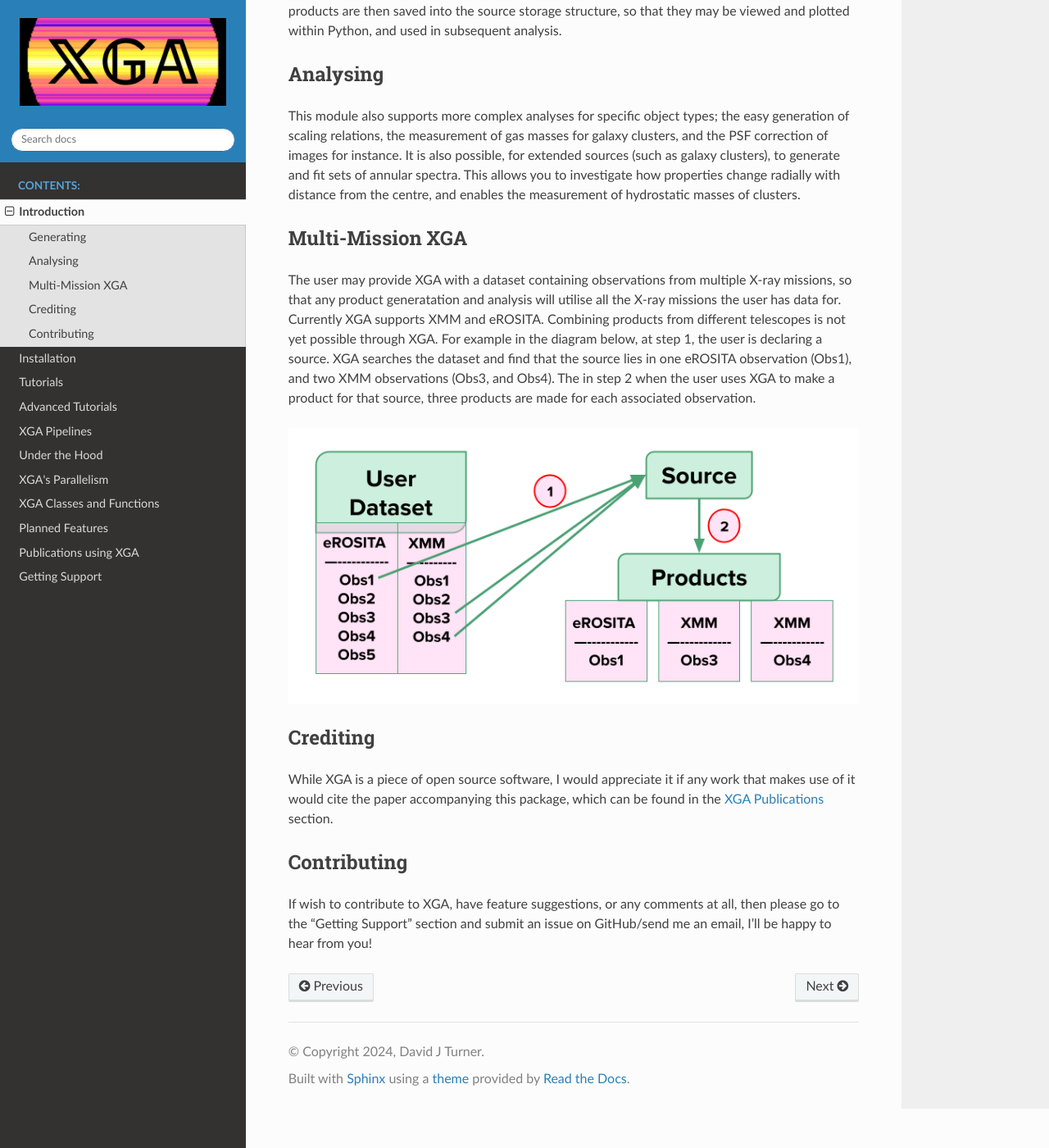
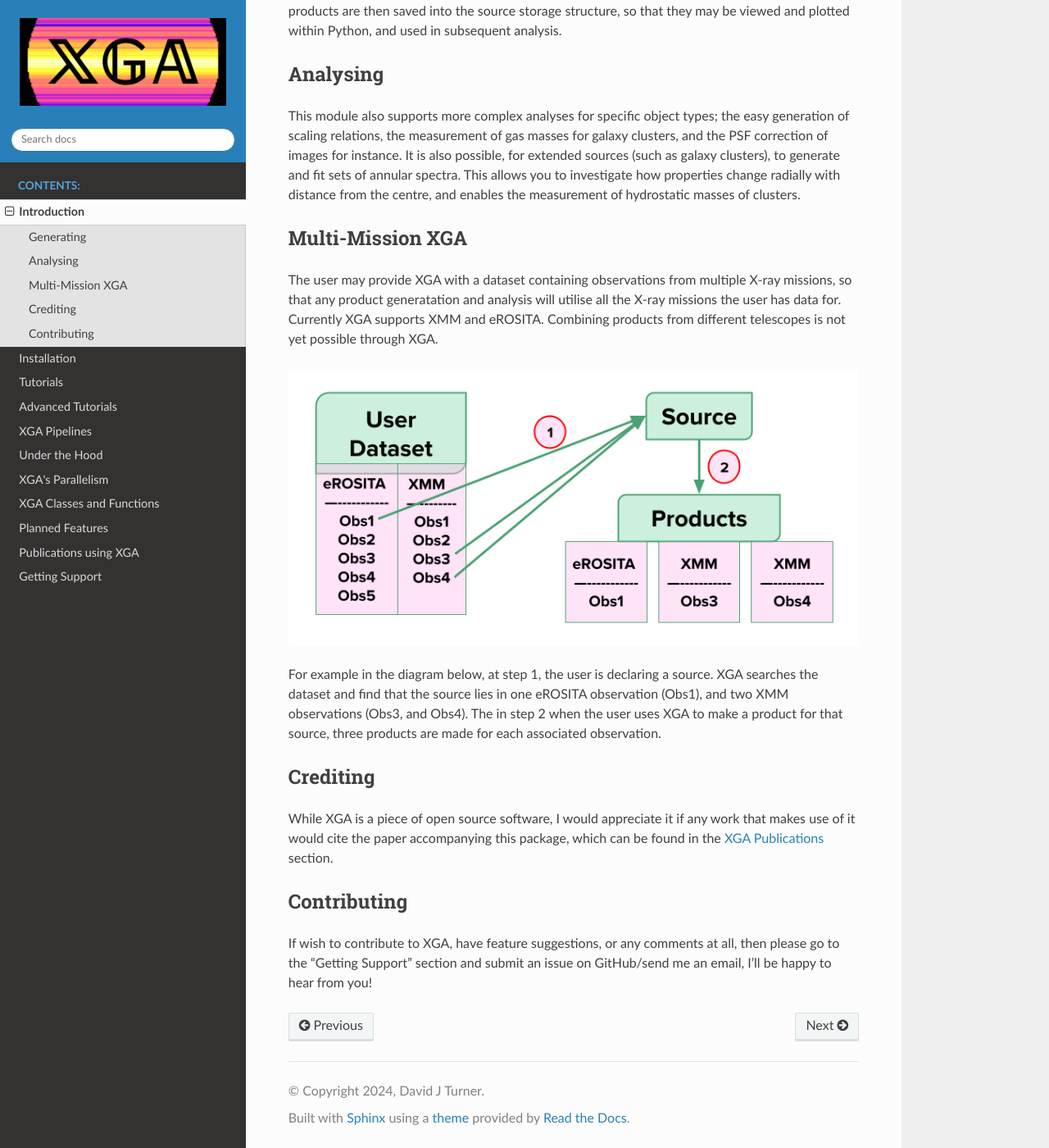
Before and after one commit to DavidT3/XGA, a Sphinx documentation site: the page built from docs/source/intro.rst, in a window 1280 px wide and 1400 px high, scrolled down 574 px. Shown: the whole window at 82% size. Built offline with Sphinx 7.4.7 and the Read the Docs theme 2.0.0, drawn with Linux system fonts in a browser that asks for light colours; pages that are not in the unit, such as notebooks, are missing from menus.

```diff
--- a/docs/source/install.rst
+++ b/docs/source/install.rst
@@ -2,13 +2,13 @@ Installing and Configuring XGA
 ==============
 
 This is a slightly more complex installation than many Python modules, but shouldn't be too difficult. If you're
-having issues feel free to contact me.
+having issues feel free to get in contact (see :doc:`Getting Help` section).
 
 Data Required For Using This Module
 -----------------------------------
 
-**This is very important** - Currently, to make use of this module, you **must** have access to cleaned XMM-Newton
-event lists, as XGA is not yet capable of producing them itself.
+**This is very important** - Currently, to make use of this module, you **must** have access to **either** cleaned XMM-Newton or eROSITA
+event lists. For aquiring and cleaning X-ray data, the Python module `DAXA https://github.com/DavidT3/DAXA`_. is recommended.
 
 Region Files
 ------------
--- a/docs/source/intro.rst
+++ b/docs/source/intro.rst
@@ -34,11 +34,13 @@ Multi-Mission XGA
 The user may provide XGA with a dataset containing observations from multiple X-ray missions, so that any
 product generatation and analysis will utilise all the X-ray missions the user has data for.
 Currently XGA supports XMM and eROSITA. Combining products from different telescopes is not yet possible
-through XGA. For example in the diagram below, at step 1, the user is declaring a source. XGA searches the dataset
+through XGA.
+
+.. image:: images/intro.png
+
+For example in the diagram below, at step 1, the user is declaring a source. XGA searches the dataset
 and find that the source lies in one eROSITA observation (Obs1), and two XMM observations (Obs3, and Obs4). The in step 2
 when the user uses XGA to make a product for that source, three products are made for each associated observation.
-
-.. image:: images/intro.png
 
 Crediting
 ---------
```
